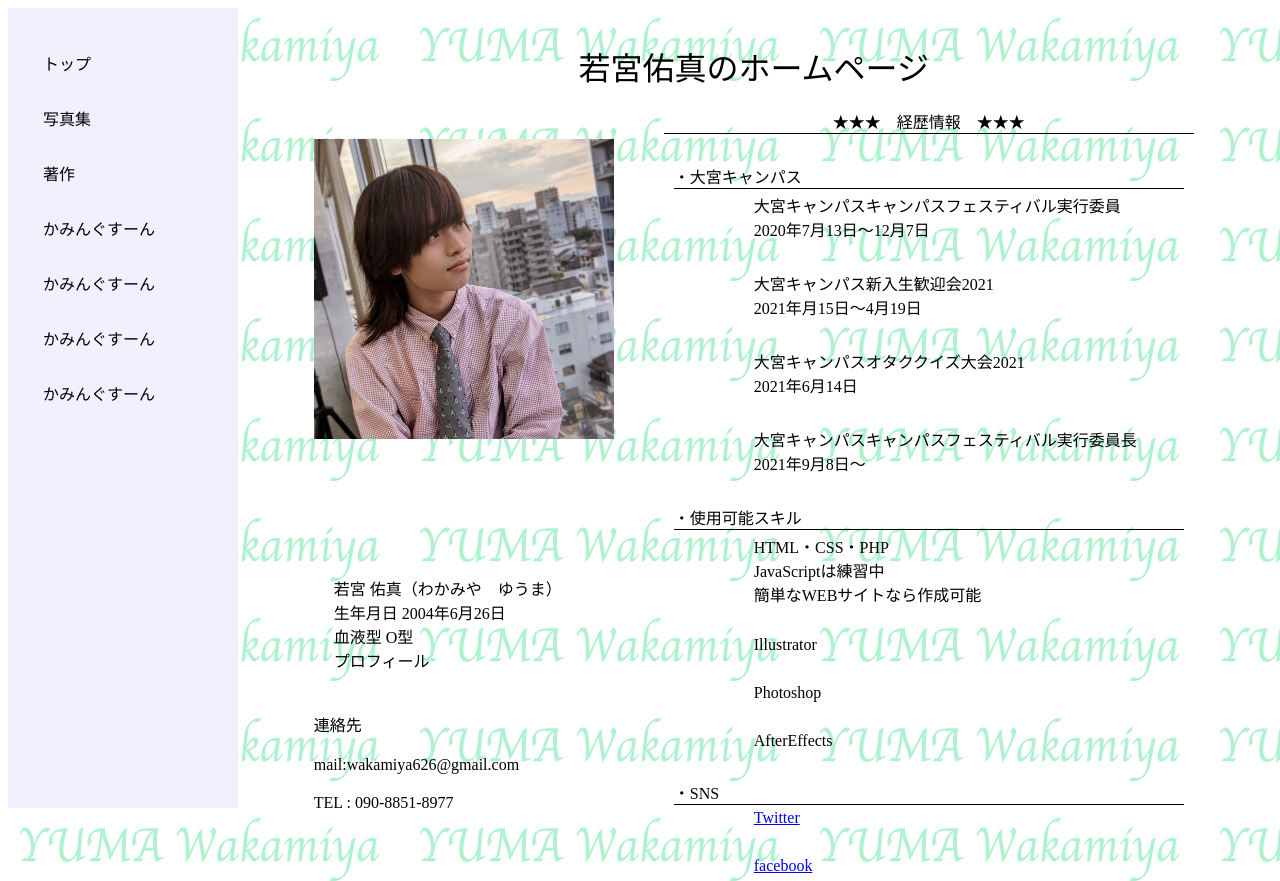
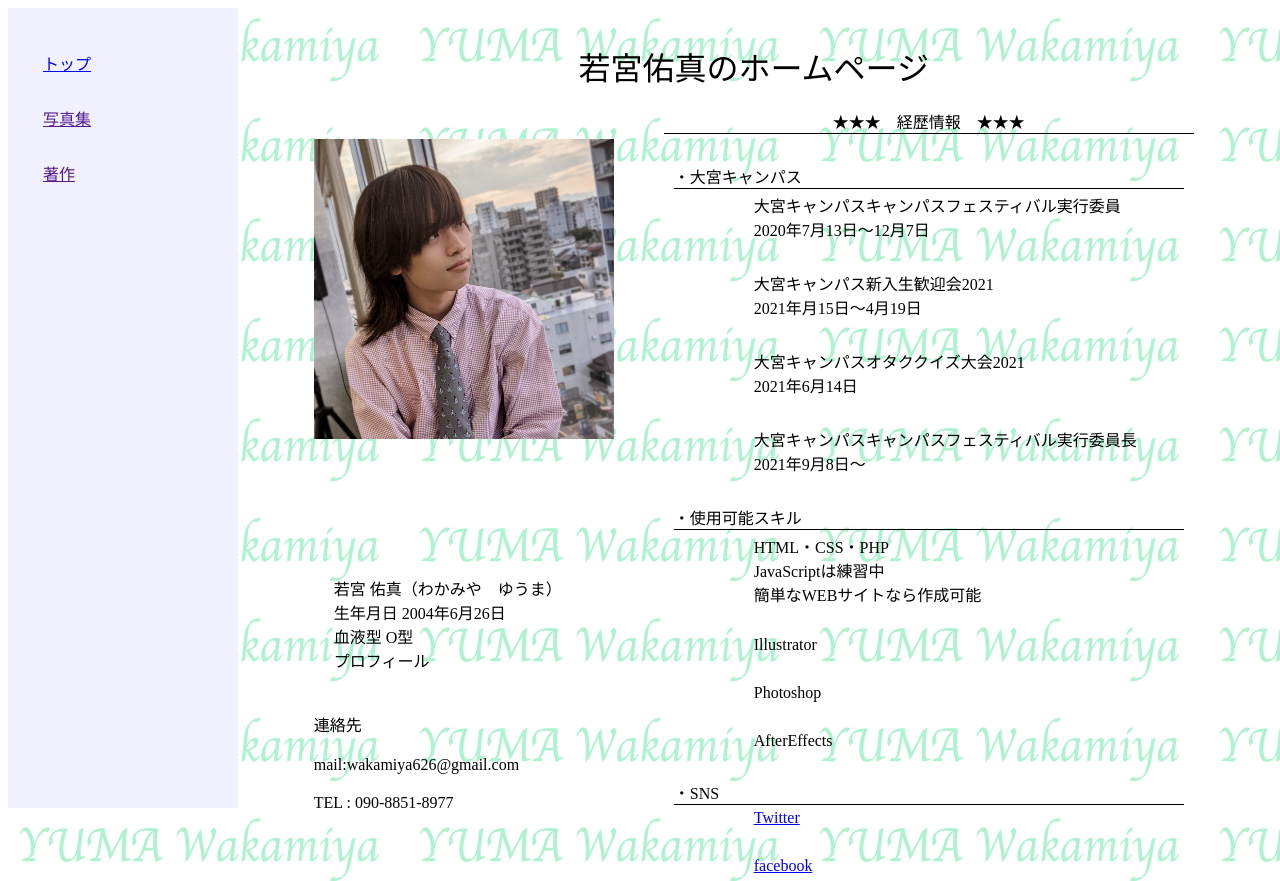
Before and after one commit to wakamy/myself_site, a plain HTML site: page index.html in a window 1280 px wide. Shown: the top 881 px of the page. Drawn offline with Linux system fonts and the light colour scheme.

Commit message:
Add files via upload

```diff
--- a/index.html
+++ b/index.html
@@ -5,19 +5,16 @@
     <meta http-equiv="X-UA-Compatible" content="IE=edge">
     <meta name="viewport" content="width=device-width, initial-scale=1.0">
     <link rel="stylesheet" href="./main.css" />
+    <meta name="viewport" content="width=device-width,initial-scale=1">
     <title>若宮佑真のホームページ</title>
 </head>
 <!--ヘッダー-->
 <body>
     <div class="nav-wrapper">
     <div class="nav">
-        <dib class="nav-content"><div class="nav-icon"></div>トップ</dib>
-        <dib class="nav-content"><div class="nav-icon"></div>写真集</dib>
-        <dib class="nav-content"><div class="nav-icon"></div>著作</dib>
-        <dib class="nav-content"><div class="nav-icon"></div>かみんぐすーん</dib>
-        <dib class="nav-content"><div class="nav-icon"></div>かみんぐすーん</dib>
-        <dib class="nav-content"><div class="nav-icon"></div>かみんぐすーん</dib>
-        <dib class="nav-content"><div class="nav-icon"></div>かみんぐすーん</dib>
+        <dib class="nav-content"><div class="nav-icon"></div><a href="file:///Users/wakamiya626/%E6%AF%8E%E3%82%B5%E3%82%A4%E3%83%88/n-aquarium.html">トップ</a></dib></A>
+        <dib class="nav-content"><div class="nav-icon"></div><a href="">写真集</a></dib></A>
+        <dib class="nav-content"><div class="nav-icon"></div><a href="">著作</a></dib></A>
     </div>
 </div>
 <!--ここまでヘッダー-->
@@ -44,7 +41,7 @@
                 TEL : 090-8851-8977<br/>
               </div>
             </div>
-            <div class="content-right">
+        <div class="content-right">
               <div class="news-heading">★★★　経歴情報　★★★</div>
               <div class="news-list">
                 <div class="news-list-content">
```
